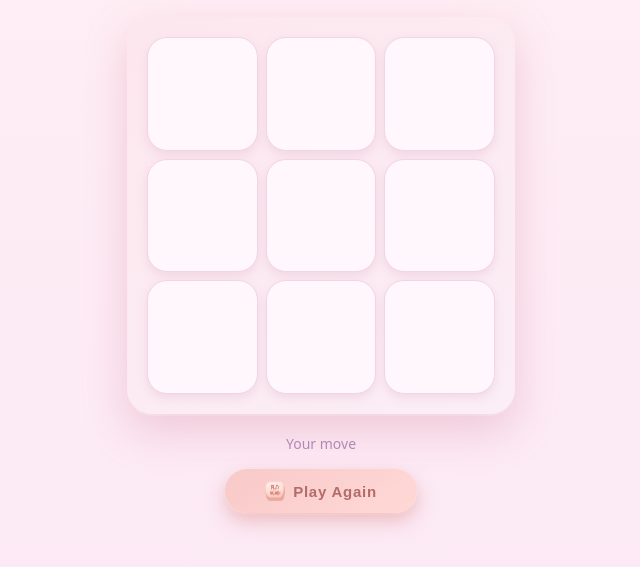
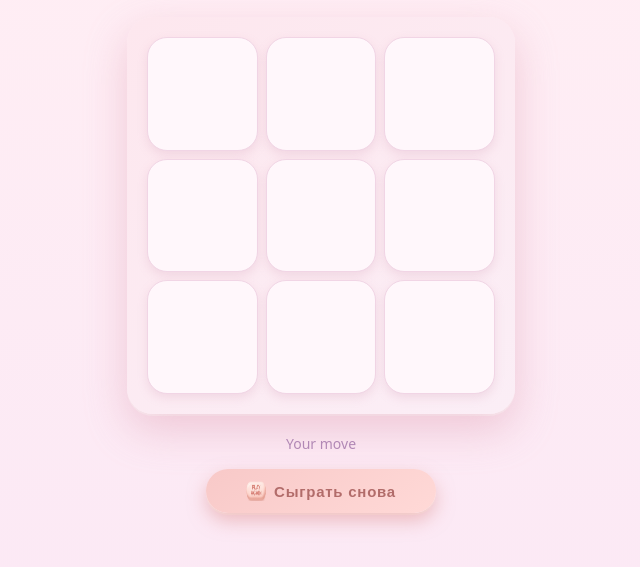
Before and after one commit to TheShredingerCat/tictactoe-telegram-game, a website built with Vite: page frontend/index.html in a window 1280 px wide. Shown: the part 85-652 px from the top of the page, without its empty margins (319-959 px from the left). Built offline with nearby package versions, Linux system fonts and the light colour scheme.

Commit message:
русский

```diff
--- a/frontend/index.html
+++ b/frontend/index.html
@@ -41,7 +41,7 @@
 
           <button id="btn-reset" class="btn-pill">
             <img src="./assets/buttons/play_again.png" class="btn-icon" />
-            Play Again
+            Сыграть снова
           </button>
         </div>
       </section>
@@ -50,7 +50,7 @@
       <section id="screen-lose" class="screen">
         <div class="lose-card">
           <h2 class="lose-title">Проигрыш</h2>
-          <p class="lose-subtitle">Попробовать снова</p>
+          <p class="lose-subtitle">Сыграть снова</p>
 
           <div class="lose-icon">
             <img src="./assets/sad.png" alt="Sad" />
@@ -58,7 +58,7 @@
 
           <button id="btn-lose-again" class="btn-pill">
             <img src="./assets/buttons/play_again.png" class="btn-icon" />
-            Play Again
+            Сыграть снова
           </button>
         </div>
       </section>
```
